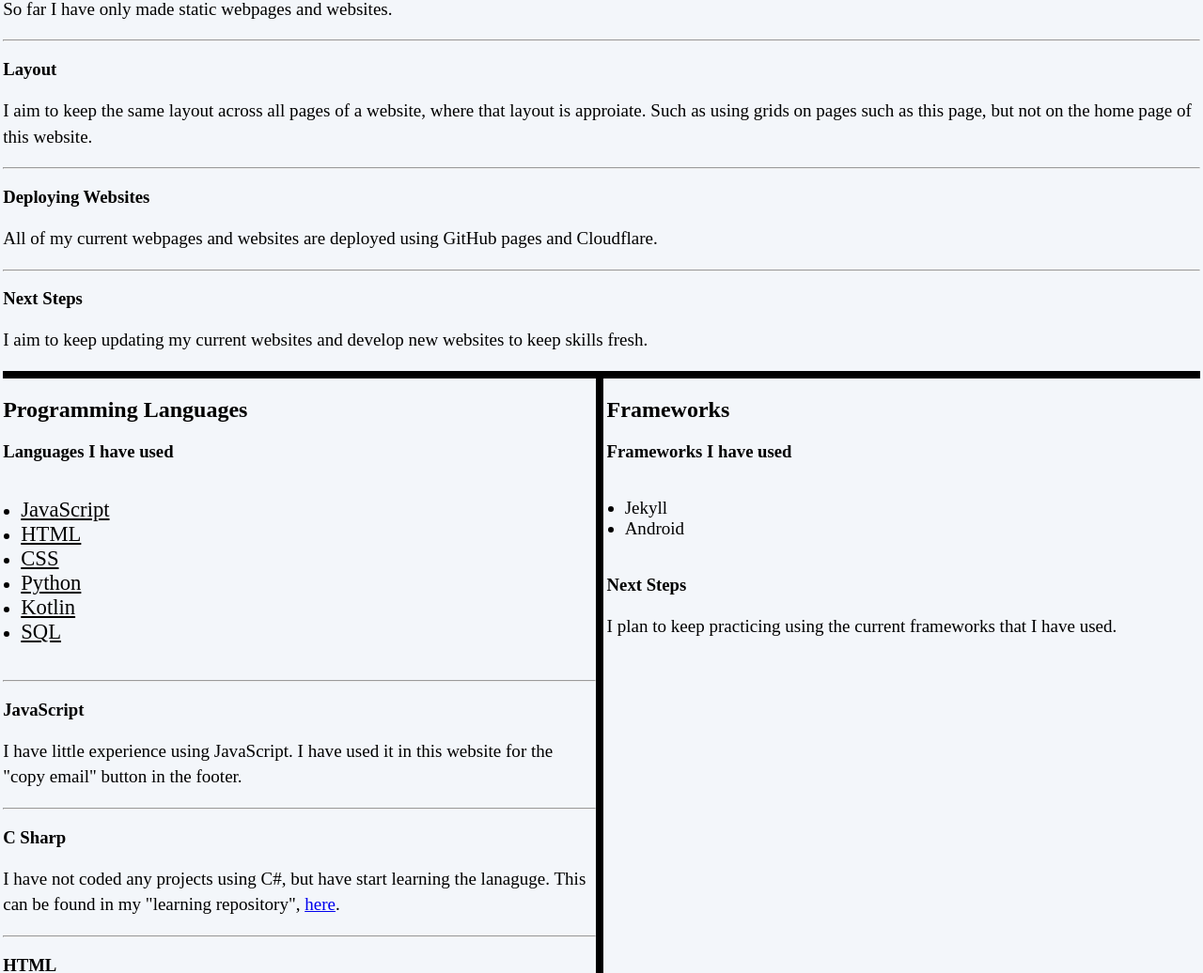
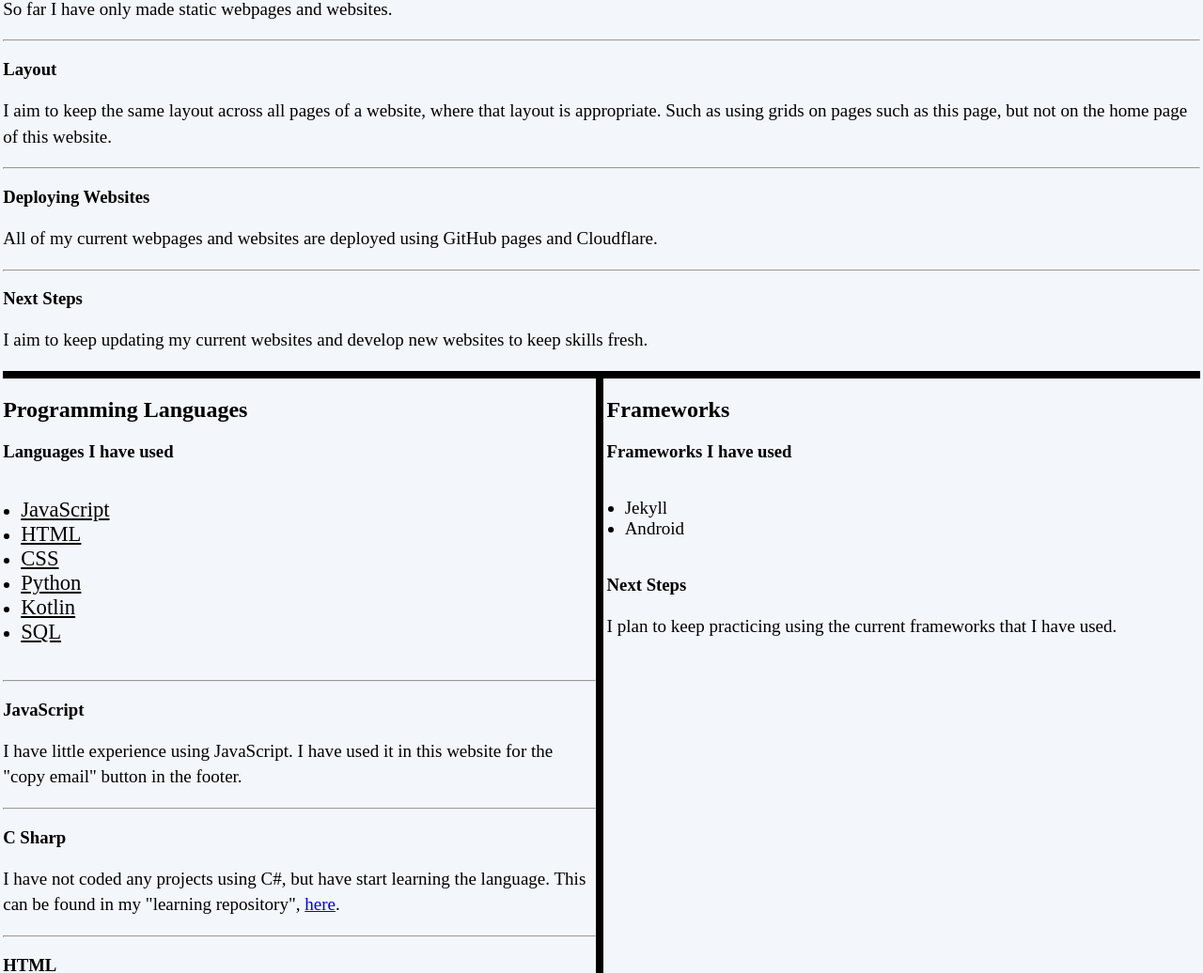
Before and after one commit to Andrew-Dev-Coder/Portfolio, a Jekyll site: the page built from Pages/OtherPages/skills.html, in a window 1280 px wide and 1400 px high, scrolled down 1674 px. Shown: the part 153-1189 px from the top of the window at 94% size. Built offline with Jekyll 4.4.1, drawn with Linux system fonts in a browser that asks for light colours; some of the changed text lies outside the part shown.

Commit message:
Update skills.html

```diff
--- a/Pages/OtherPages/skills.html
+++ b/Pages/OtherPages/skills.html
@@ -211,7 +211,7 @@ permalink: /Skills/
             <article>
                 <h3>Layout</h3>
                 <p>
-                    I aim to keep the same layout across all pages of a website, where that layout is approiate.
+                    I aim to keep the same layout across all pages of a website, where that layout is appropriate.
                     Such as using grids on pages such as this page, but not on the home page of this website.
                 </p>
             </article>
@@ -273,7 +273,7 @@ permalink: /Skills/
             <article id="c#">
                 <h3>C Sharp</h3>
                 <p>
-                    I have not coded any projects using C#, but have start learning the lanaguge.
+                    I have not coded any projects using C#, but have start learning the language.
                     This can be found in my "learning repository", <a href="https://github.com/Andrew-Dev-Coder/Learning/tree/main/ConsoleAppLearning">here</a>.
                 </p>
             </article>
```
Also changed, not shown: other parts of Pages/OtherPages/skills.html (+1 -1 lines).
